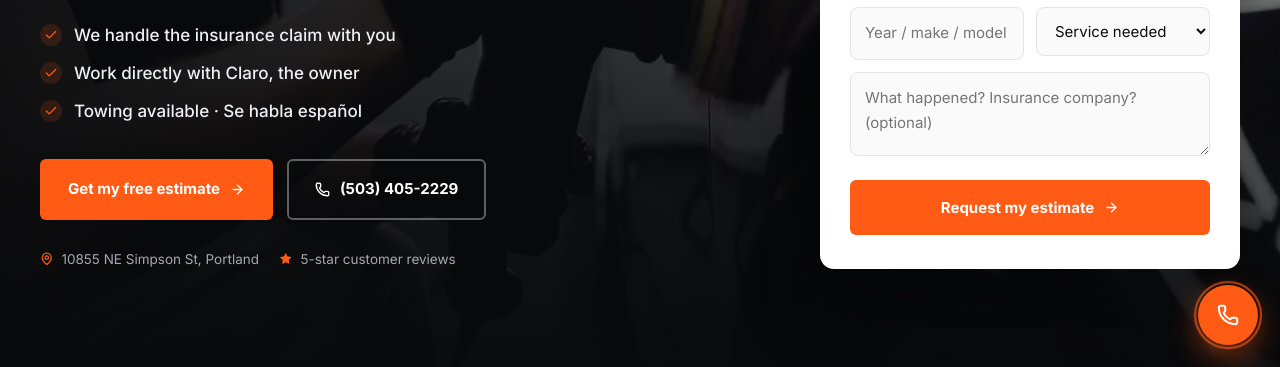
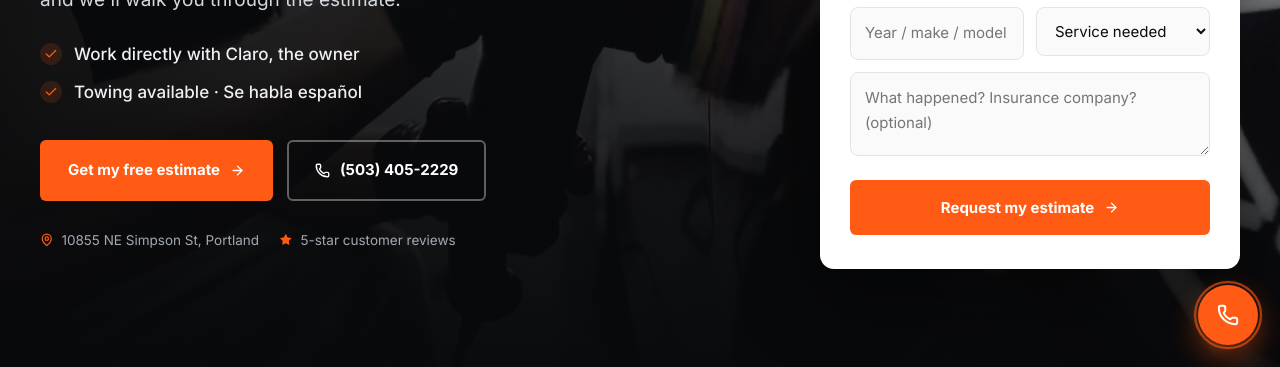
Before and after one commit to asmaamohameed/ClaroAutobodyWebsite, a plain HTML site: page index.html in a window 1280 px wide. Shown: the part 433-800 px from the top of the page. Drawn offline with nearby package versions, Linux system fonts and the light colour scheme; animation ran at ten frames a second; a web font is replaced by a local one.

Commit message:
remove insurence text

```diff
--- a/index.html
+++ b/index.html
@@ -329,7 +329,6 @@
       </h1>
       <p class="hero-sub">Collision repair, factory-match paint, dent removal and glass, done right at our shop on NE Simpson St. Send a few photos and we'll walk you through the estimate.</p>
       <ul class="hero-list">
-        <li><i class="ico"><svg aria-hidden="true"><use href="#i-check"/></svg></i> We handle the insurance claim with you</li>
         <li><i class="ico"><svg aria-hidden="true"><use href="#i-check"/></svg></i> Work directly with Claro, the owner</li>
         <li><i class="ico"><svg aria-hidden="true"><use href="#i-check"/></svg></i> Towing available · Se habla español</li>
       </ul>
```
